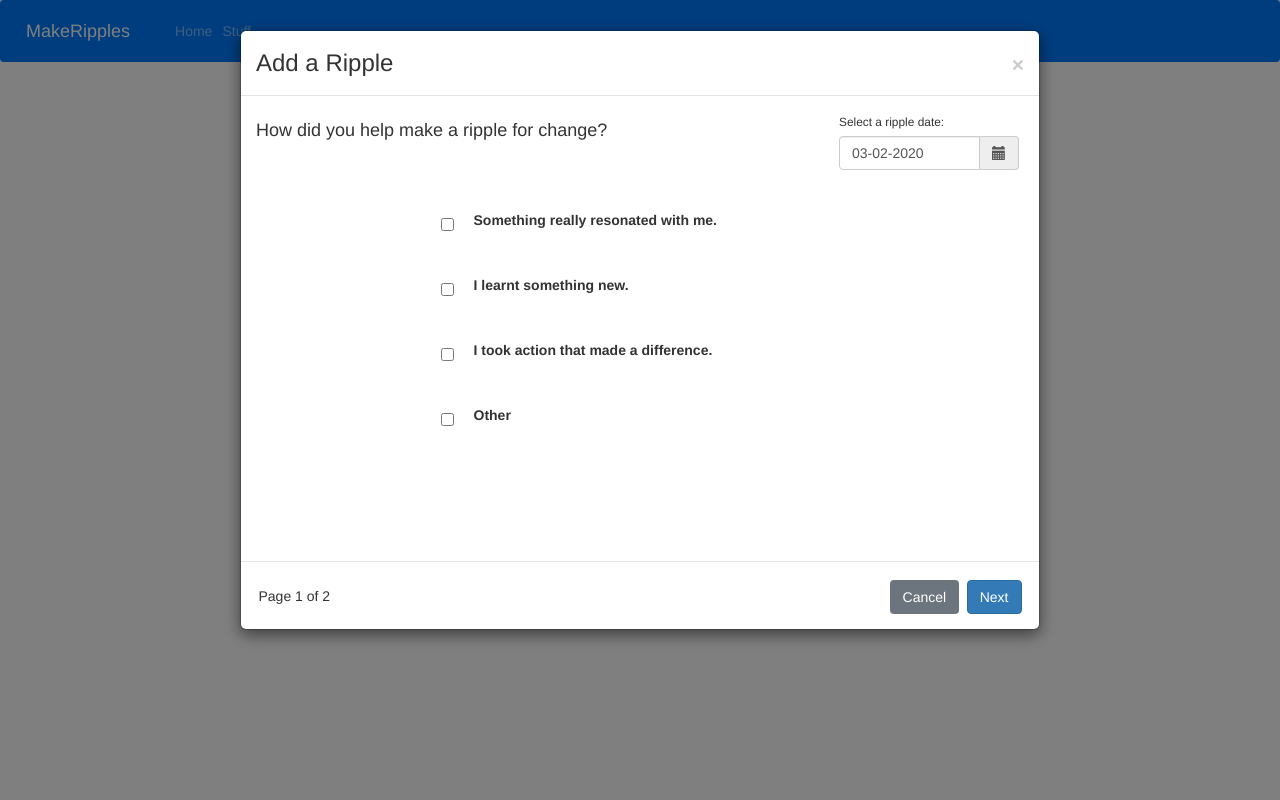
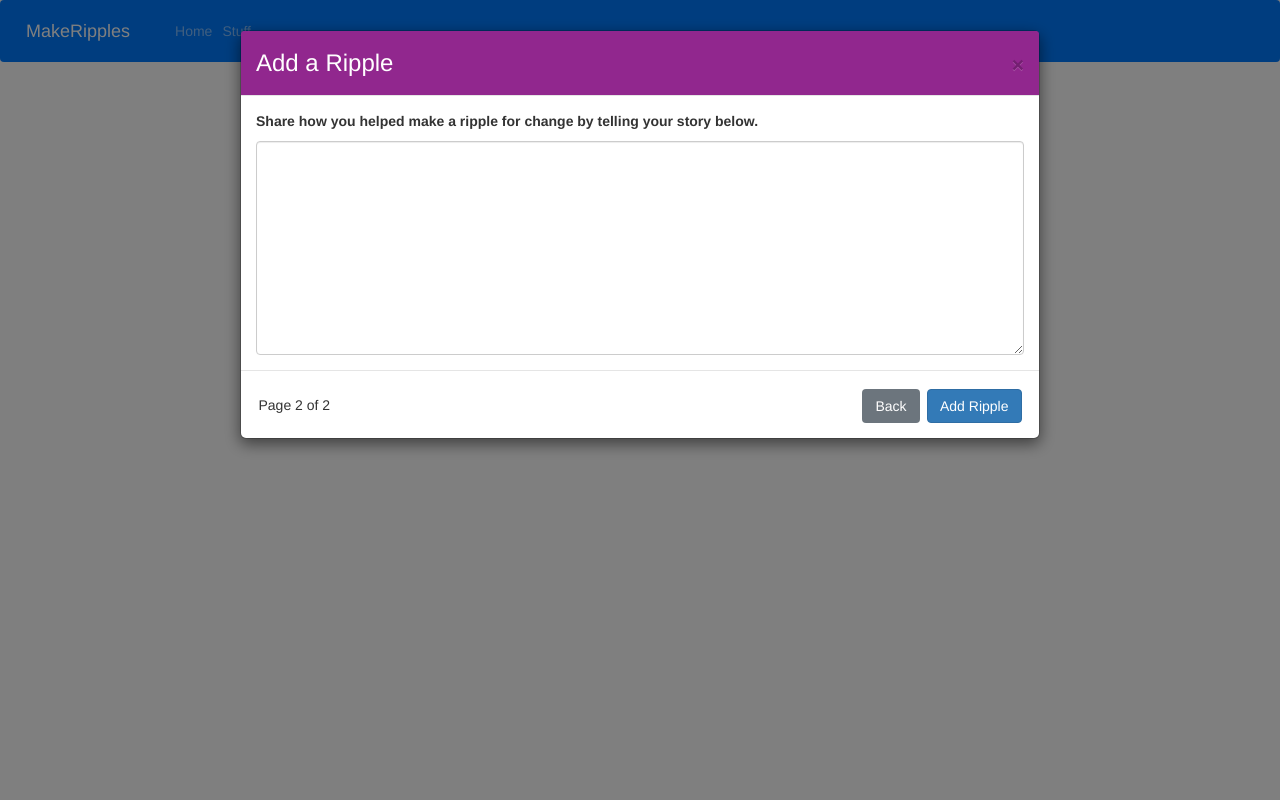
Before and after one commit to oosacker/MakeRipples, a Flask app: page /form2 in a window 1280 px wide. Run offline with Flask 2, Linux system fonts and the light colour scheme; some libraries are stand-ins or nearby versions.

Commit message:
forms done

```diff
--- a/templates/form2.html
+++ b/templates/form2.html
@@ -339,6 +339,34 @@
 
 
 
+       <div class="modal fade" tabindex="-1" role="dialog" id="other_form">
+        <div class="modal-dialog modal-lg" role="document">
+            <div class="modal-content">
+
+                <div class="modal-header">
+                    <h3 class="modal-title">Add a Ripple</h3>
+                    <button type="button" class="close" data-dismiss="modal" aria-label="Close">
+                        <span aria-hidden="true">&times;</span>
+                    </button>
+                </div>
+
+                <div class="modal-body">
+                    <p><strong>Share how you helped make a ripple for change by telling your story below.</strong></p>
+                    <textarea class="form-control" id="other_text_input" name="other_text_input" rows="10" required></textarea>
+                </div>
+
+                <div class="modal-footer">
+                    <p class="mr-auto">Page 2 of 2</p>
+                    <button type="button" class="btn btn-secondary" id="other_back_btn">Back</button>
+                    <button type="button" class="btn btn-primary" id="other_add_ripple_btn">Add Ripple</button>
+                </div>
+
+            </div>
+        </div>
+    </div>
+
+
+
 
     <script>
         jQuery(function () {
@@ -376,48 +404,60 @@
             let action_back_btn = $("#action_back_btn");
             let action_add_btn = $("#action_add_btn");
 
-            form_1.modal();
+            $('#other_form').modal();
 
+        {#    form_1.modal();#}
+        {##}
             {# setup the date picker #}
-            datepicker.datepicker({
-                autoclose: true,
-                todayHighlight: true
-            }).datepicker('update', new Date());
-
+        {#    datepicker.datepicker({#}
+        {#        autoclose: true,#}
+        {#        todayHighlight: true#}
+        {#    }).datepicker('update', new Date());#}
+        {##}
             {# hide the warning #}
-            warning_msg.css('visibility', 'hidden');
-
+        {#    warning_msg.css('visibility', 'hidden');#}
+        {##}
             {# hide the 'what ripple' text input #}
-            what_ripple.css('visibility', 'hidden');
-
+        {#    what_ripple.css('visibility', 'hidden');#}
+        {##}
             {# click handler for ther 'other' checkbox #}
-            other_check.on('change', function () {
-                if (other_check.prop('checked')) {
-                    what_ripple.css('visibility', 'visible');
-                }
-                else{
-                    what_ripple.css('visibility', 'hidden');
-                }
-            });
-
+        {#    other_check.on('change', function () {#}
+        {#        if (other_check.prop('checked')) {#}
+        {#            what_ripple.css('visibility', 'visible');#}
+        {#        }#}
+        {#        else{#}
+        {#            what_ripple.css('visibility', 'hidden');#}
+        {#        }#}
+        {#    });#}
+        {##}
             {# button click handler for form_1 #}
-            next_btn.on("click", function() {
-                if (!(resonate_check.prop('checked') || learning_check.prop('checked') || action_check.prop('checked') || other_check.prop('checked')))
-                {
-                    // flash warning if no checkboxes are selected
-                    warning_msg.css('color', 'red');
-                    warning_msg.css('visibility', 'visible');
-                }
-                else{
-                    form_1.modal("hide");
-                    resonate_form.modal();
-                }
-            })
-
+        {#    next_btn.on("click", function() {#}
+        {#        if (!(resonate_check.prop('checked') || learning_check.prop('checked') || action_check.prop('checked') || other_check.prop('checked')))#}
+        {#        {#}
+        {#            // flash warning if no checkboxes are selected#}
+        {#            warning_msg.css('color', 'red');#}
+        {#            warning_msg.css('visibility', 'visible');#}
+        {#        }#}
+        {#        else{#}
+        {#            form_1.modal("hide");#}
+        {#            resonate_form.modal();#}
+        {#        }#}
+        {#    })#}
+        {##}
         });
     </script>
 
     <style>
+        .modal-header{
+            background-color: #91278e;
+            border-radius: 0.3rem 0.3rem 0 0;
+        }
+
+        .modal-title{
+            color: white;
+        }
+
+
         label{
             margin-left: 20px;
         }
```
